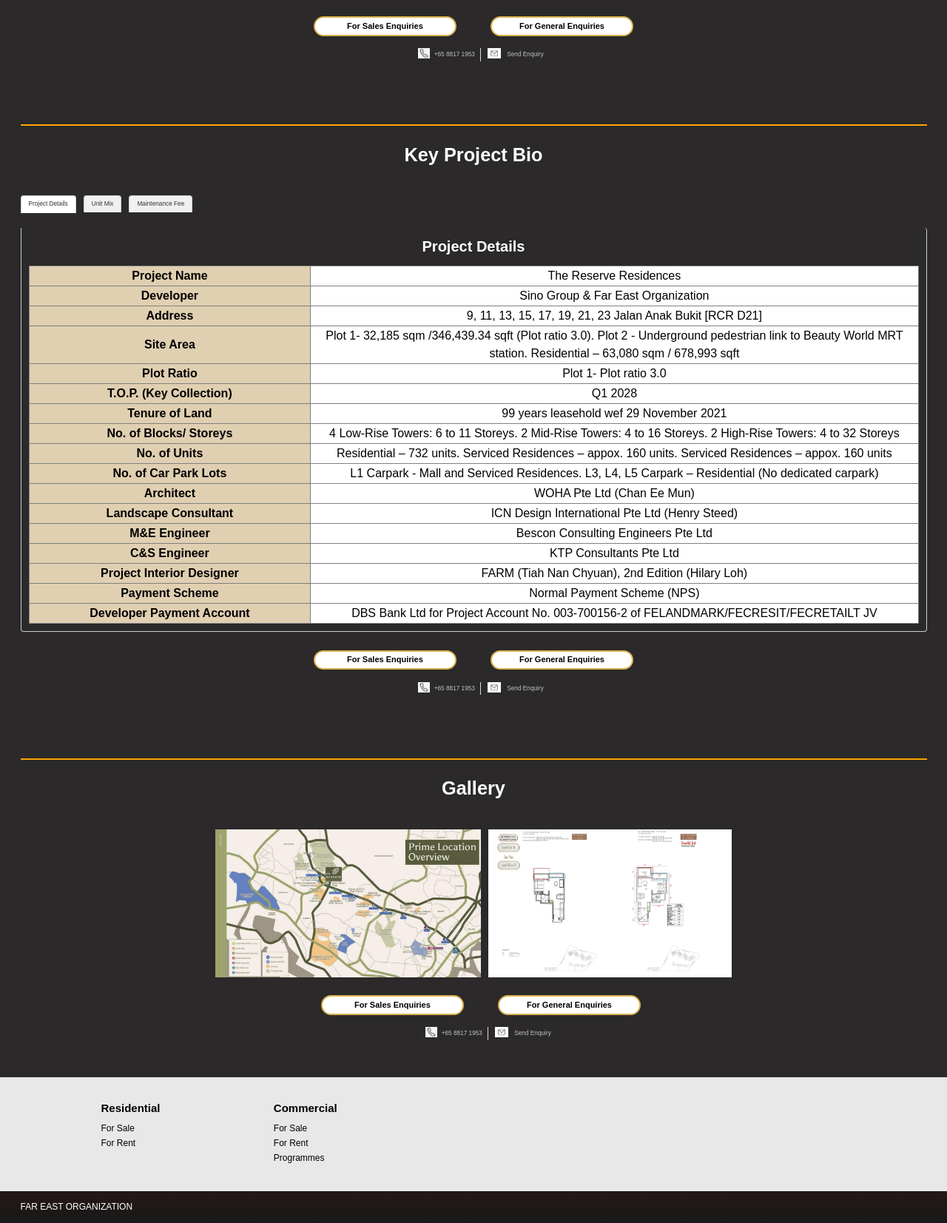
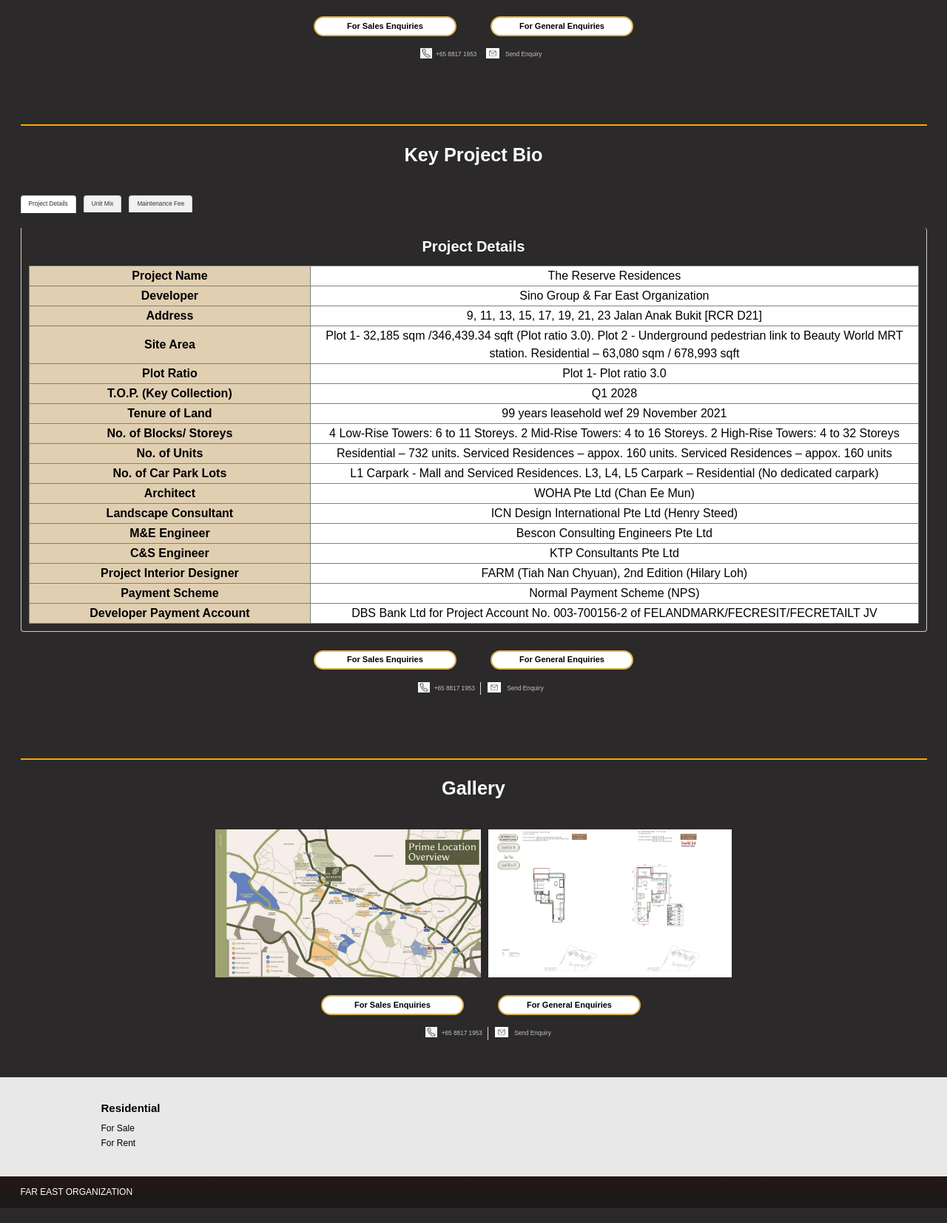
Before and after one commit to lincolnlim80/FarEast-Live1-Jun23, a website: page index.html in a window 1280 px wide. Shown: the part 1510-3163 px from the top of the page at 74% size. Drawn offline with Linux system fonts and the light colour scheme; a web font is replaced by a local one.

Commit message:
updatedstyle

```diff
--- a/index.html
+++ b/index.html
@@ -97,7 +97,7 @@
     <header>
         <!-- <h1 class="section-title">Location</h1> -->
     </header>
-    <div class="section-content">
+    <div class="section-content parasmall">
         <figure class="col-lg-6 offset-lg-3 col-md-10 offset-md-1 section-figure no-padding-small">
             <div class="section-figure-action border-bottom-section-figure-action">
 
@@ -119,15 +119,13 @@
                                             <li class="list-entry-item">
                                                 <a class="text-dark" target="_self" href="https://wa.me/6588171953?text=Hi%20Lincoln,%20I%20have%20an%20enquiry.%20Please%20reach%20out%20to%20me.%Thanks.">
                                                     <img src="./img/icon-phone1.png" class="icon margin-right-2" alt="phone" width="16" height="14" />+65 8817 1953
-                                                        <span></span>
+
                                                 </a>
-                                            </li>
+                                    <a class="text-dark" href="#" onclick="showGetInTouchGeneral()">
+                                        <img src="./img/icon-envelope1.png" class="icon" alt="mail" width="18" height="14" style="padding-left: 10px;"/>Send Enquiry
+                                    </a>
+                                        </li>
                                     </ul>
-                                </li>
-                                <li class="list-entry-item item-email">
-                                    <a class="text-dark" href="#" onclick="showGetInTouchGeneral()">
-                                        <img src="./img/icon-envelope1.png" class="icon" alt="mail" width="18" height="14" />Send Enquiry
-                                    </a>
                                 </li>
                             </div>
                         </ul>
@@ -1039,28 +1037,12 @@
 
                                     <ul class="hidden-mobile-small">
                                             <li>
-                                                <a href="/en/residential/sale" >For Sale</a>
+                                                <a href="index.html" >For Sale</a>
                                             </li>
                                             <li>
-                                                <a href="https://appstore.fareast.com.sg/RentUnits/PropertyForRent?IsResidential=true" target="_blank" rel="noopener noreferrer" >For Rent</a>
+                                                <a href="index.html" target="_blank" rel="noopener noreferrer" >For Rent</a>
                                             </li>
                                     </ul>
-                            </div>
-                            <div class="col-md-2 col-sm-4  ">
-                                <h3 class="section-figure-caption has-arrow">
-                                    Commercial
-                                </h3>
-                                <ul class="hidden-mobile-small">
-                                        <li>
-                                            <a href="/en/commercial/sale" >For Sale</a>
-                                        </li>
-                                        <li>
-                                            <a href="https://appstore.fareast.com.sg/RentUnits/PropertyForRent?IsResidential=false" target="_blank" rel="noopener noreferrer" >For Rent</a>
-                                        </li>
-                                        <li>
-                                            <a href="/en/programmes" >Programmes</a>
-                                        </li>
-                                </ul>
                             </div>
 
             </div>
--- a/style/index_consolidate.css
+++ b/style/index_consolidate.css
@@ -2462,8 +2462,12 @@
 .text-sm-left{
 	text-align:left!important
 	}
-
-	}
+.parasmall{
+	width:130%;
+	font-size:10px;
+	}
+	}
+
 .site-header-wraper{
 	position:relative;
 	z-index:1020;
@@ -4126,7 +4130,7 @@
 	border-bottom:none
 	}
 .footer-bottom p,.footer-bottom ul a{
-	font-size:.65rem!important
+	font-size:0.9rem!important
 	}
 .residential-section{
 	margin-top:30px
```
